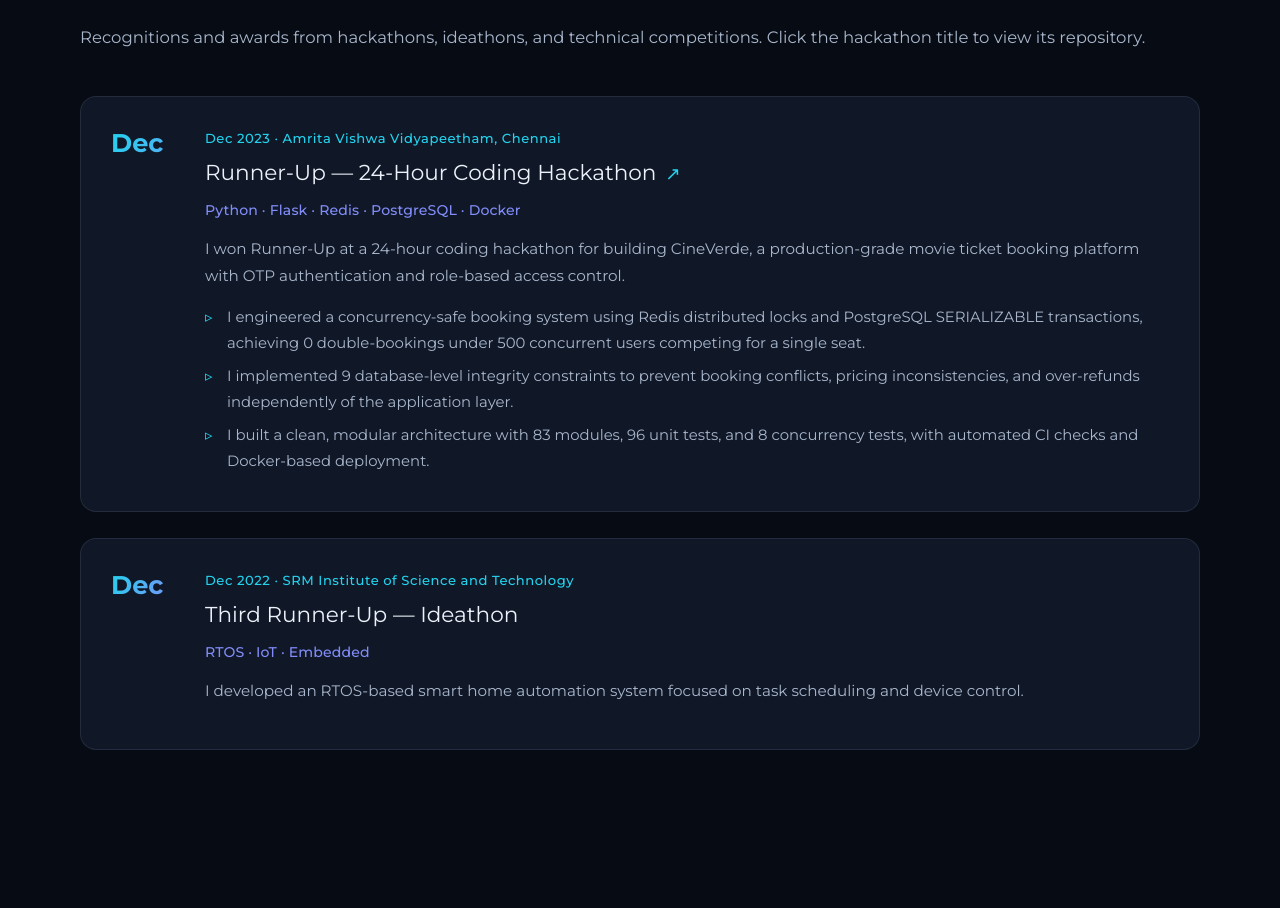
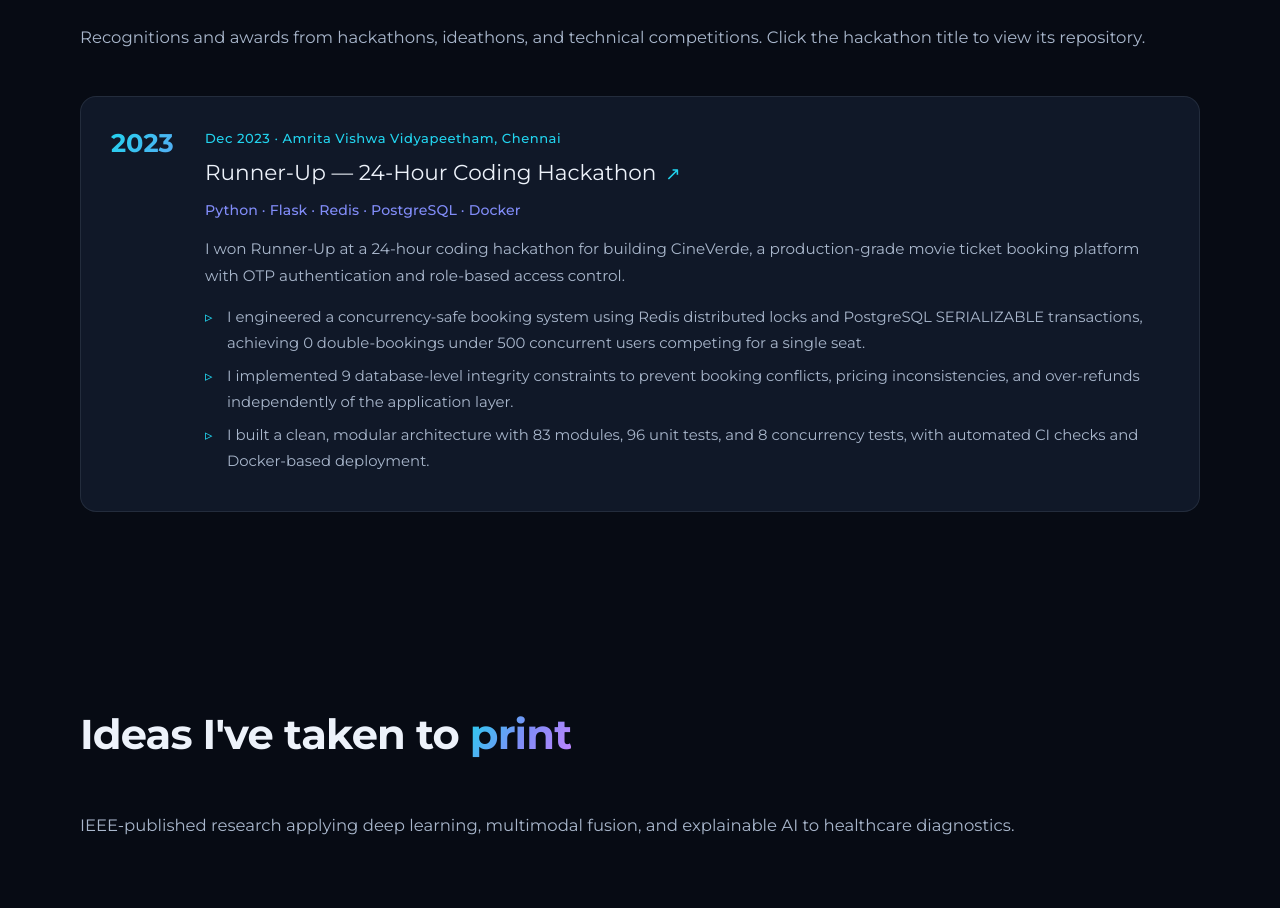
Before and after one commit to sarveshvaran-senthilkumar/portfolio-template, a React (Vite) app in the folder react-app/: page / in a window 1280 px wide. Shown: the part 5540-6448 px from the top of the page. Built offline with nearby package versions, Linux system fonts and the light colour scheme.

Commit message:
style: remove Dec year prefix and remove SRM Ideathon achievement

```diff
--- a/react-app/src/components/sections/Achievements.jsx
+++ b/react-app/src/components/sections/Achievements.jsx
@@ -16,7 +16,7 @@ export function Achievements() {
             const cardContent = (
               <Card tilt className="h-full flex flex-col md:grid md:grid-cols-[auto_1fr] gap-6 text-left">
                 <div className="font-display font-bold text-[1.6rem] gradient-text leading-tight shrink-0 md:w-[70px]">
-                  {item.meta.slice(0, 4)} {/* extract year for pub-card style side block */}
+                  {item.year}
                 </div>
                 <div>
                   <span className="font-body font-medium text-[0.82rem] text-accent tracking-[0.04em] block mb-1">
--- a/react-app/src/data/profile.js
+++ b/react-app/src/data/profile.js
@@ -142,6 +142,7 @@ export const ACHIEVEMENTS = {
   intro: "Recognitions and awards from hackathons, ideathons, and technical competitions. Click the hackathon title to view its repository.",
   items: [
     {
+      year: "2023",
       meta: "Dec 2023 · Amrita Vishwa Vidyapeetham, Chennai",
       title: "Runner-Up — 24-Hour Coding Hackathon",
       repo: "https://github.com/sarveshvaran-senthilkumar/movie-ticket-booking",
@@ -152,14 +153,6 @@ export const ACHIEVEMENTS = {
         "I implemented 9 database-level integrity constraints to prevent booking conflicts, pricing inconsistencies, and over-refunds independently of the application layer.",
         "I built a clean, modular architecture with 83 modules, 96 unit tests, and 8 concurrency tests, with automated CI checks and Docker-based deployment."
       ],
-    },
-    {
-      meta: "Dec 2022 · SRM Institute of Science and Technology",
-      title: "Third Runner-Up — Ideathon",
-      repo: "",
-      stack: "RTOS · IoT · Embedded",
-      lead: "I developed an RTOS-based smart home automation system focused on task scheduling and device control.",
-      points: [],
     }
   ]
 };
```
Also changed, not shown: 1 other file (tests, documents, lock files or other folders).
